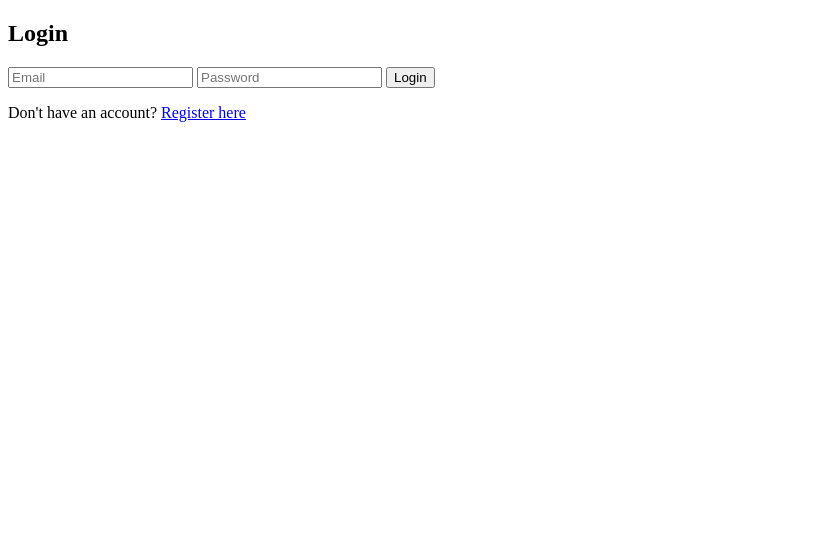
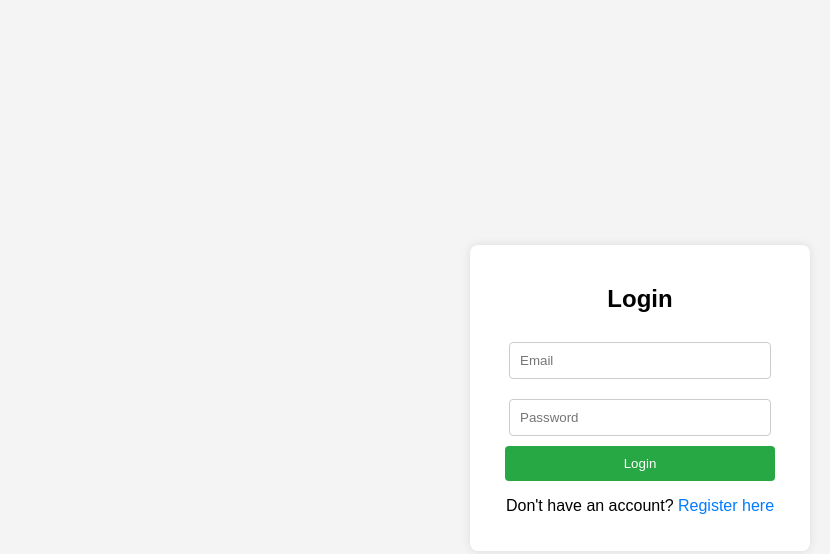
Before and after one commit to mAbdelkawy/LogIn-and-Register-page, a plain HTML site: page index.html in a window 1280 px wide. Shown: the whole page, without its empty margins (0-830 px from the left). Drawn offline with Linux system fonts and the light colour scheme; the site is published under a folder, as on GitHub Pages, so addresses that start at the root find nothing.

Commit message:
Fixing stylesheet problem

```diff
--- a/index.html
+++ b/index.html
@@ -4,7 +4,7 @@
     <meta charset="UTF-8">
     <meta name="viewport" content="width=device-width, initial-scale=1.0">
     <title>Login</title>
-    <link rel="stylesheet" href="/Styles.css">
+    <link rel="stylesheet" href="./Styles.css">
 </head>
 <body>
     <div class="container">
```
Also changed, not shown: register.html (+1 -1 lines).
